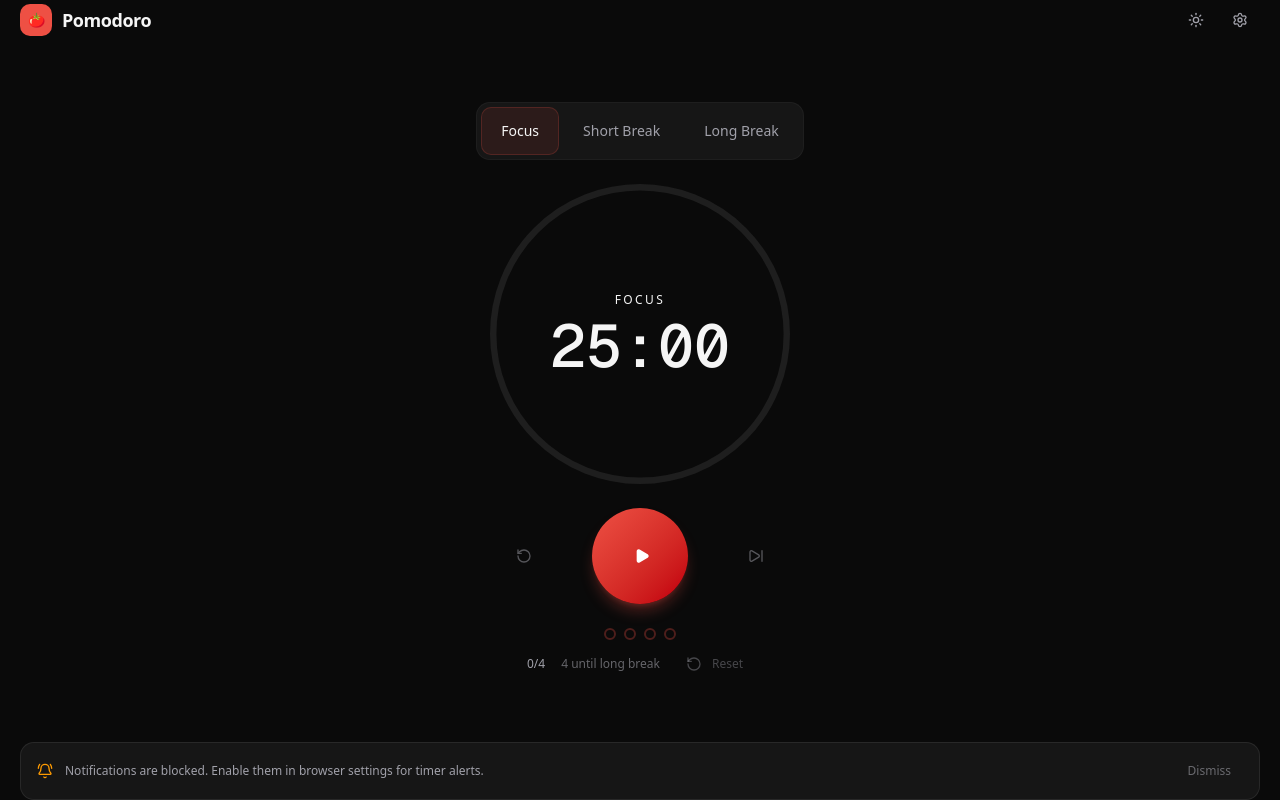
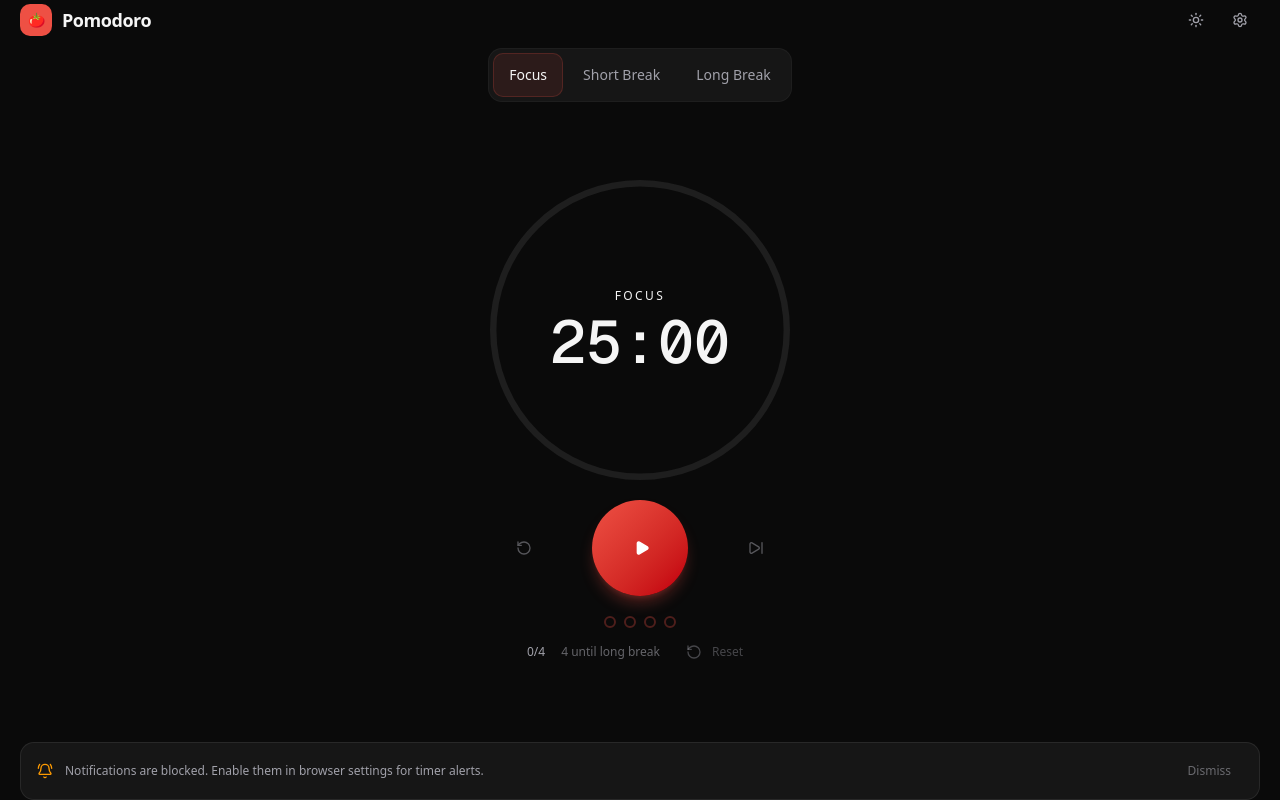
Before and after one commit to CJ-1981/pomodoro-focus, a Next.js app: page / in a window 1280 px wide. Built offline with nearby package versions, Linux system fonts and the light colour scheme.

Commit message:
dc92f300-f04e-4799-b921-61a81a033032

```diff
--- a/src/components/pomodoro/PomodoroApp.tsx
+++ b/src/components/pomodoro/PomodoroApp.tsx
@@ -136,8 +136,9 @@ export function PomodoroApp() {
 
   return (
     <div className="fixed inset-0 bg-background text-foreground flex flex-col">
-      {/* Header */}
-      <header className="flex items-center justify-between px-5 pt-safe pb-1 flex-shrink-0">
+      {/* Header + Mode Tabs */}
+      <div className="flex-shrink-0">
+        <header className="flex items-center justify-between px-5 pt-safe pb-1">
           <div className="flex items-center gap-2.5">
             <div className="w-8 h-8 rounded-lg bg-pomodoro-work flex items-center justify-center">
               <span className="text-sm">🍅</span>
@@ -150,9 +151,8 @@ export function PomodoroApp() {
           </div>
         </header>
 
-      {/* Main Content */}
-      <main className="flex-1 flex flex-col items-center justify-center px-5 gap-6 min-h-0">
-        {/* Mode Tabs */}
+        {/* Mode Tabs — pinned below header, never overlaps */}
+        <div className="flex justify-center px-5 pt-1 pb-2">
           <motion.div
             className="flex items-center gap-1 bg-muted/60 rounded-xl p-1 border border-border/50"
             layout
@@ -161,7 +161,7 @@ export function PomodoroApp() {
               <button
                 key={tab.key}
                 onClick={() => handleModeSwitch(tab.key)}
-              className={`relative px-5 py-3 rounded-lg text-sm font-medium transition-all duration-200 min-h-[48px] ${
+                className={`relative px-4 py-2.5 rounded-lg text-sm font-medium transition-all duration-200 min-h-[44px] ${
                   mode === tab.key
                     ? 'text-foreground'
                     : 'text-muted-foreground hover:text-foreground/70'
@@ -178,7 +178,11 @@ export function PomodoroApp() {
               </button>
             ))}
           </motion.div>
+        </div>
+      </div>
 
+      {/* Main Content — only timer + controls + tracker, centered */}
+      <main className="flex-1 flex flex-col items-center justify-center px-5 gap-5 min-h-0 overflow-hidden">
         {/* Circular Timer */}
         <CircularTimer />
 
```
Lines whose indentation alone changed are shown as unchanged.
